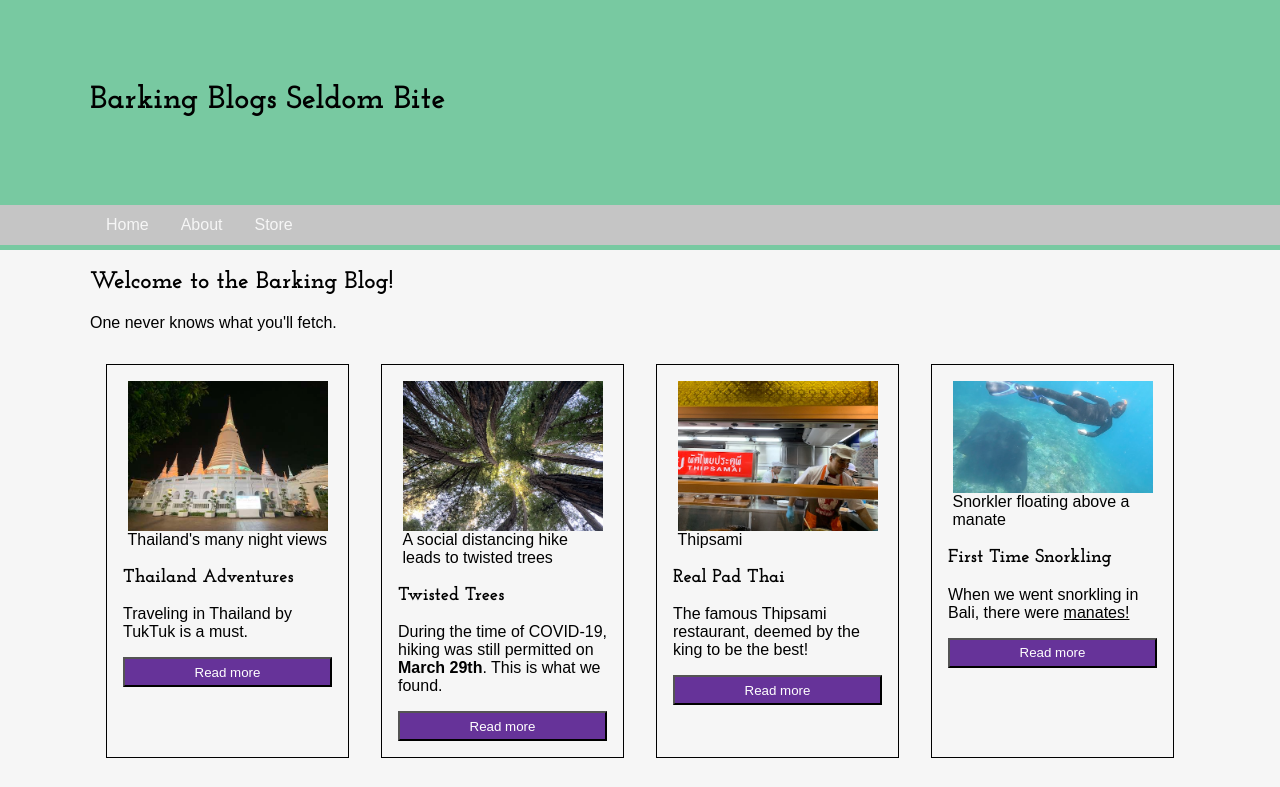
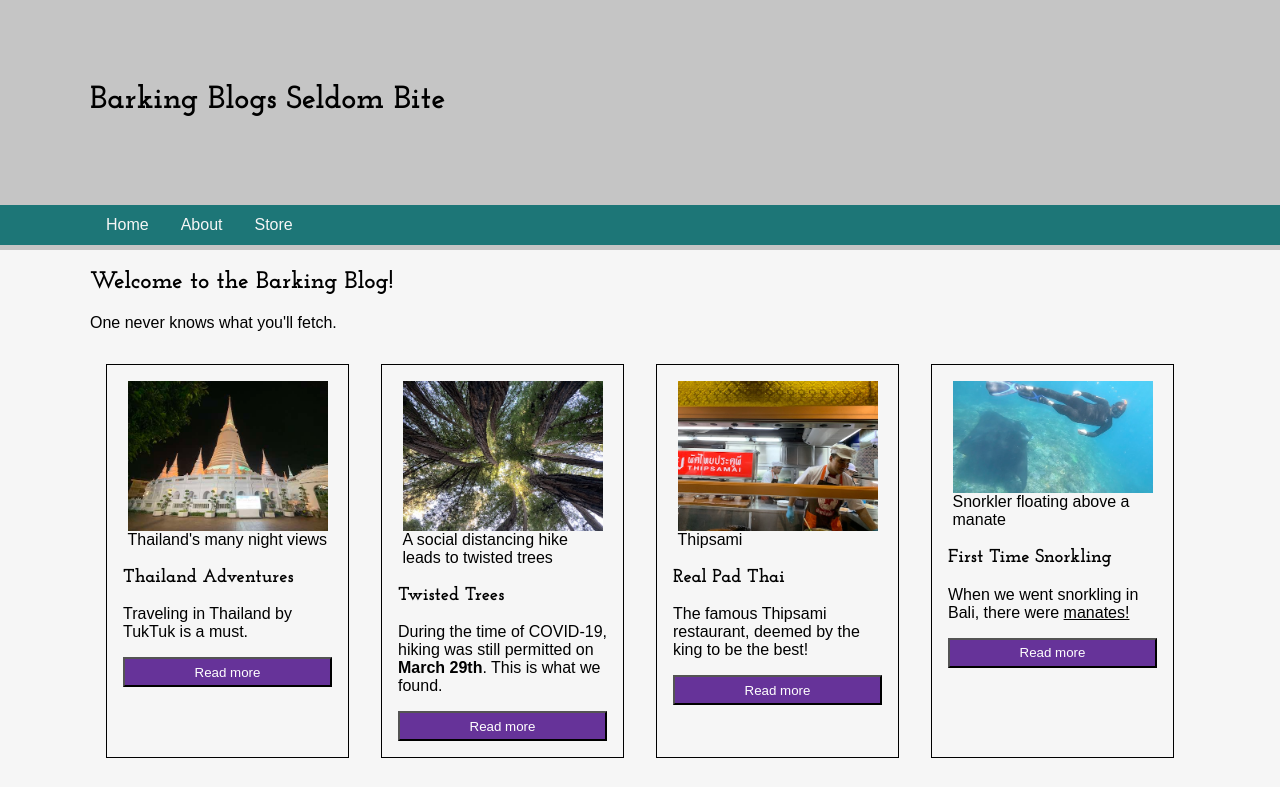
Before and after one commit to scroniser/udacity-fed, a plain HTML site: page project 1/index.html in a window 1280 px wide. Shown: the top 787 px of the page. Drawn offline with Linux system fonts and the light colour scheme; a web font is replaced by a local one.

Commit message:
fix header bg color

```diff
--- a/project 1/css/nav.css
+++ b/project 1/css/nav.css
@@ -1,6 +1,6 @@
 .main-nav {
     grid-area: nav;
-    background-color: #c5c5c5;
+    background-color: #1D7677;
 }
 
 .nav > ul {
--- a/project 1/css/style.css
+++ b/project 1/css/style.css
@@ -51,7 +51,7 @@ blockquote:after {
         "name"
         "nav";
     grid-area: heading;
-    background-color: #78C9A1;
+    background-color: #c5c5c5;
     align-items: center;
 }
 
```
Also changed, not shown: project 1/css/home.css (deleted), 2 other files.
